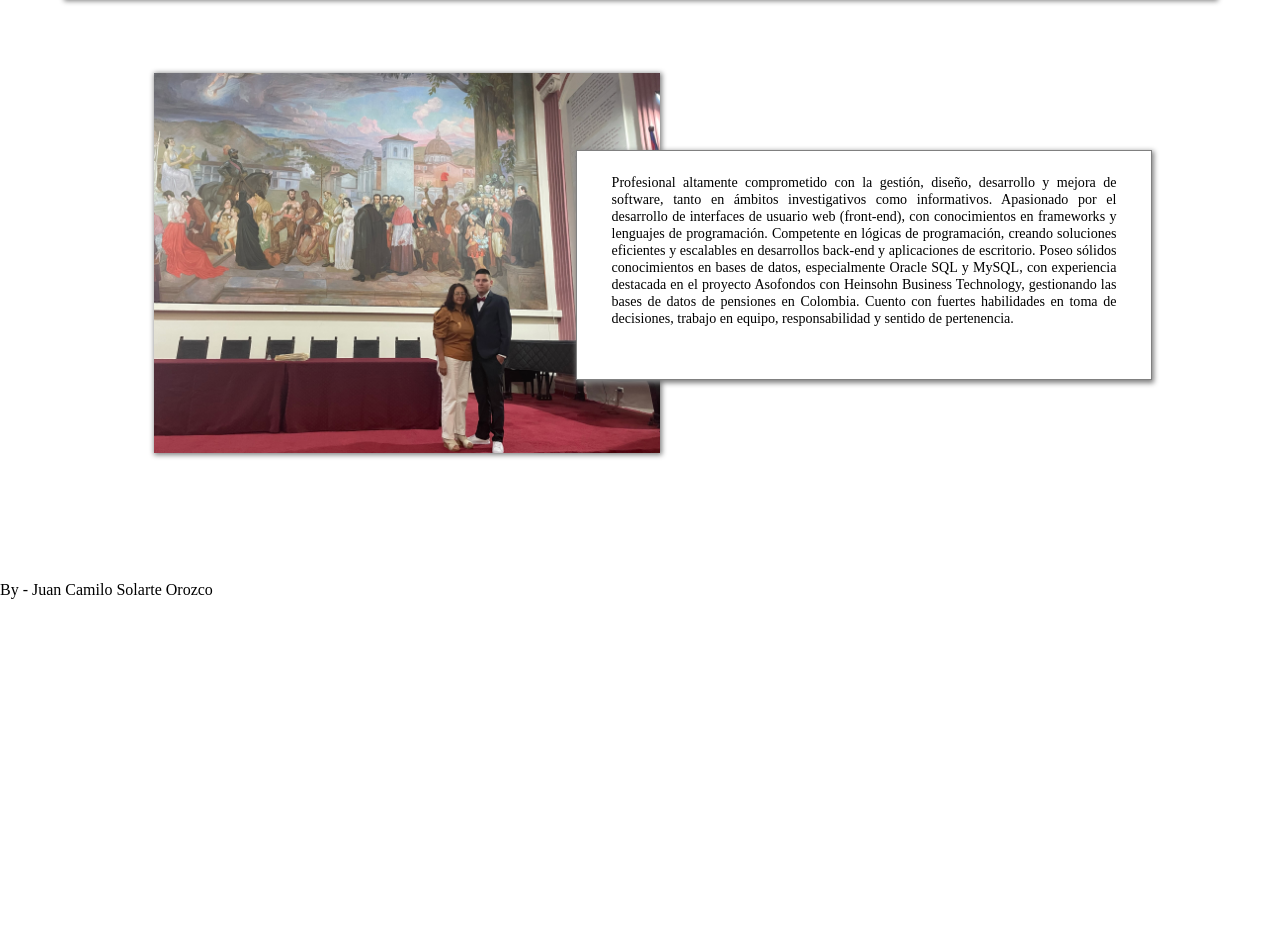
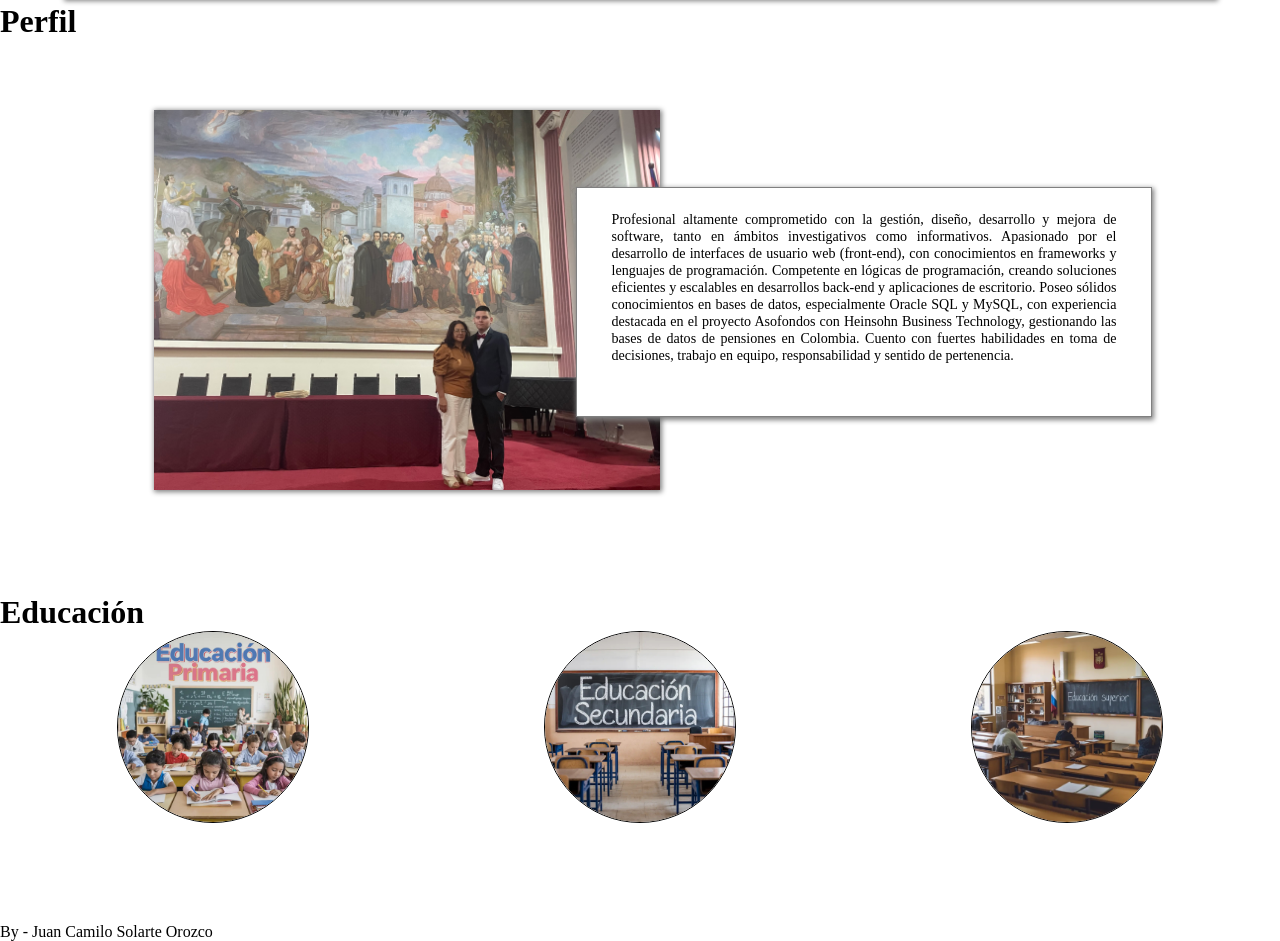
Before and after one commit to juansolar/portafolio, a plain HTML site: page index.html in a window 1280 px wide. Shown: the part 942-1883 px from the top of the page. Before the commit the page ends 1541 px from the top, so only its background shows below. Drawn offline with Linux system fonts and the light colour scheme.

Commit message:
Creación de la estructura de la sección 'Educación'

```diff
--- a/index.css
+++ b/index.css
@@ -132,6 +132,35 @@
     text-align: justify;
 }
 
+.main__education{
+    margin: 100px 0;
+}
+
+.education__titles{
+    display: flex;
+    justify-content: space-around;
+}
+
+.education__title{
+    width: 15vw;
+    height: 15vw;
+    border: 1px solid black;
+    border-radius: 50%;
+    overflow: hidden;
+    display: flex;
+    align-items: center;
+    justify-content: center;
+}
+
+.education__title-image{
+    width: 100%;
+    object-fit: cover;
+}
+
+.education__title-image:hover{
+    display: none;
+}
+
 @media screen and (max-width: 1400px) {
     .perfil__description-text{
         font-size: 1.1vw;
--- a/index.html
+++ b/index.html
@@ -41,6 +41,8 @@
         </div>
 
         <!-- Quien soy -->
+        <div class="main__content">
+            <h1 class="main__content-title">Perfil</h1>
             <div class="content__perfil" id="perfil">
                 <div class="perfil__image">
                     <img class="perfil__image-image" src="../../Elementos/imagenes/principal_perfil.JPEG" alt="imagen perfil graduación">
@@ -57,27 +59,38 @@
                     </p>
                 </div>
             </div>
+        </div>
 
         <!-- Educación -->
-         <div class="content__education" id="education">
+         <div class="main__education" id="education">
+            <h1 class="main__education-title">Educación</h1>
             <div class="education__titles">
                 <div class="education__title education__title--primary">
+                    <img class="education__title-image" src="./Elementos/imagenes/primaria.jpg" alt="salon de primaria">
+                    <div class="title__info">
                         <img class="education__title-image" src="" alt="">
                         <!-- <a href="https://www.flaticon.es/iconos-gratis/adolescente" title="adolescente iconos">Adolescente iconos creados por Freepik - Flaticon</a> -->
                         <h3 class="education__title-title"></h3>
                         <p class="education__title-text"></p>
                     </div>
-                <div class="education__title education__title--secundary">
+                </div>
+                <div class="education__title education__title--primary">
+                    <img class="education__title-image" src="./Elementos/imagenes/secundaria.jpg" alt="salon de primaria">
+                    <div class="title__info">
                         <img class="education__title-image" src="" alt="">
                         <!-- <a href="https://www.flaticon.es/iconos-gratis/adolescente" title="adolescente iconos">Adolescente iconos creados por Freepik - Flaticon</a> -->
                         <h3 class="education__title-title"></h3>
                         <p class="education__title-text"></p>
                     </div>
-                <div class="education__title education__title--professional">
+                </div>
+                <div class="education__title education__title--primary">
+                    <img class="education__title-image" src="./Elementos/imagenes/superior.jpg" alt="salon de primaria">
+                    <div class="title__info">
                         <img class="education__title-image" src="" alt="">
                         <!-- <a href="https://www.flaticon.es/iconos-gratis/titulo-universitario" title="titulo universitario iconos">Titulo universitario iconos creados por winnievinzence - Flaticon</a> -->
                         <h3 class="education__title-title"></h3>
                         <p class="education__title-text"></p>
+                    </div>
                 </div>
             </div>
             <div class="education__certifications">
```
Also changed, not shown: Elementos/imagenes/primaria.jpg (added), Elementos/imagenes/secundaria.jpg (added), Elementos/imagenes/superior.jpg (added), 2 other files. Lines whose indentation alone changed are shown as unchanged.
